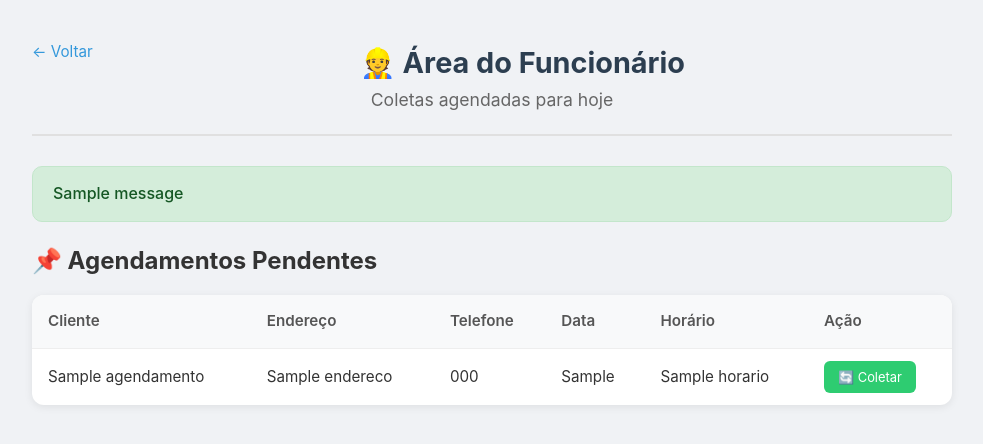
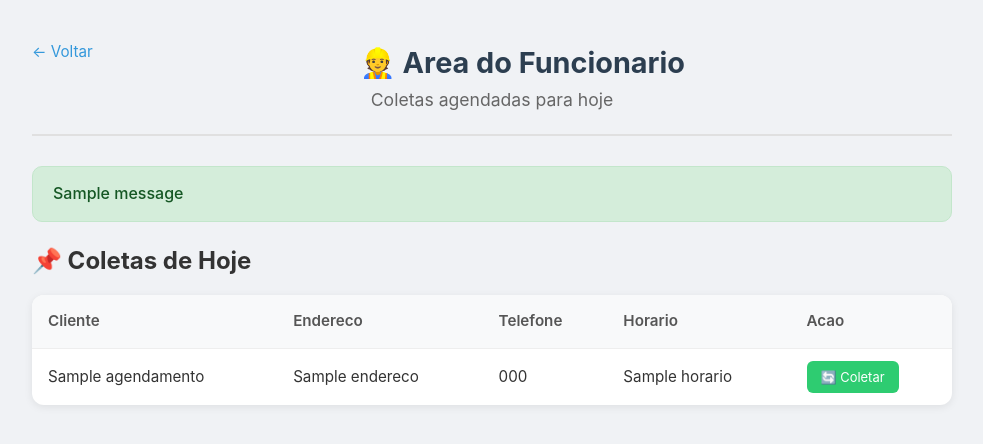
Before and after one commit to lrdj123/sistema-coleta, a Flask app: template templates/funcionario/index.html in a window 1280 px wide. Shown: the top 444 px of the page, without its empty margins (148-1131 px from the left). Run offline with Flask 2, Linux system fonts and the light colour scheme; the template is opened without the code that fills it: most values are stand-ins (such as "Sample title", 1, 10 or a date in 2020); one stand-in notice (Sample message) is shown.

Commit message:
Func index

```diff
--- a/templates/funcionario/index.html
+++ b/templates/funcionario/index.html
@@ -1,58 +1,11 @@
 <!DOCTYPE html>
-<html lang="pt-BR">
-<head>
-    <meta charset="UTF-8">
-    <meta name="viewport" content="width=device-width, initial-scale=1.0">
-    <title>Funcionário - Coletas</title>
-    <link rel="stylesheet" href="/static/css/style.css">
-</head>
-<body>
-    <div class="container">
-        <header>
-            <a href="/" class="btn-voltar">← Voltar</a>
-            <h1>👷 Área do Funcionário</h1>
-            <p>Coletas agendadas para hoje</p>
-        </header>
-
-        {% with messages = get_flashed_messages(with_categories=true) %}
-            {% if messages %}
-                {% for category, message in messages %}
-                    <div class="alert alert-{{ category }}">{{ message }}</div>
-                {% endfor %}
-            {% endif %}
-        {% endwith %}
-
-        <h2>📌 Agendamentos Pendentes</h2>
-        {% if agendamentos %}
-        <div class="tabela-wrapper">
-            <table>
-                <thead>
-                    <tr>
-                        <th>Cliente</th>
-                        <th>Endereço</th>
-                        <th>Telefone</th>
-                        <th>Data</th>
-                        <th>Horário</th>
-                        <th>Ação</th>
-                    </tr>
-                </thead>
-                <tbody>
-                    {% for a in agendamentos %}
-                    <tr>
-                        <td>{{ a.nome }}</td>
-                        <td>{{ a.endereco }}</td>
-                        <td>{{ a.telefone }}</td>
-                        <td>{{ a.data_coleta }}</td>
-                        <td>{{ a.horario }}</td>
-                        <td><a href="/funcionario/coleta/{{ a.id }}" class="btn-sm btn-coleta">🔄 Coletar</a></td>
-                    </tr>
-                    {% endfor %}
-                </tbody>
-            </table>
-        </div>
-        {% else %}
-        <p class="vazio">🎉 Nenhum agendamento pendente!</p>
-        {% endif %}
-    </div>
-</body>
-</html>
+<html lang="pt-BR"><head><meta charset="UTF-8"><meta name="viewport" content="width=device-width, initial-scale=1.0">
+<title>Funcionario - JF Sucata</title><link rel="stylesheet" href="/static/css/style.css"></head>
+<body><div class="container">
+<header><a href="/" class="btn-voltar">← Voltar</a><h1>👷 Area do Funcionario</h1><p>Coletas agendadas para hoje</p></header>
+{% with messages = get_flashed_messages(with_categories=true) %}{% if messages %}{% for category, message in messages %}<div class="alert alert-{{ category }}">{{ message }}</div>{% endfor %}{% endif %}{% endwith %}
+<h2>📌 Coletas de Hoje</h2>
+{% if agendamentos %}<div class="tabela-wrapper"><table><thead><tr><th>Cliente</th><th>Endereco</th><th>Telefone</th><th>Horario</th><th>Acao</th></tr></thead><tbody>
+{% for a in agendamentos %}<tr><td>{{ a.nome }}</td><td>{{ a.endereco }}</td><td>{{ a.telefone }}</td><td>{{ a.horario }}</td>
+<td><a href="/funcionario/coleta/{{ a.id }}" class="btn-sm btn-coleta">🔄 Coletar</a></td></tr>{% endfor %}</tbody></table></div>
+{% else %}<p class="vazio">🎉 Nenhuma coleta agendada para hoje!</p>{% endif %}</div></body></html>
```
